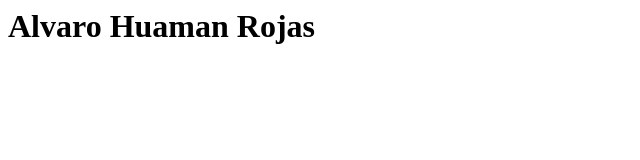
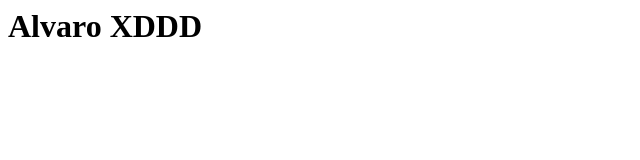
Before and after one commit to alvaro270/Ejemplo-repositorio, a plain HTML site: page index.html in a window 1280 px wide. Shown: the whole page, without its empty margins (0-640 px from the left). Drawn offline with Linux system fonts and the light colour scheme.

Commit message:
actualizar

```diff
--- a/index.html
+++ b/index.html
@@ -1,6 +1,6 @@
 <html>
     <head></head>
     <body>
-        <h1>Alvaro Huaman Rojas</h1>
+        <h1>Alvaro XDDD</h1>
     </body>
 </html>
```
